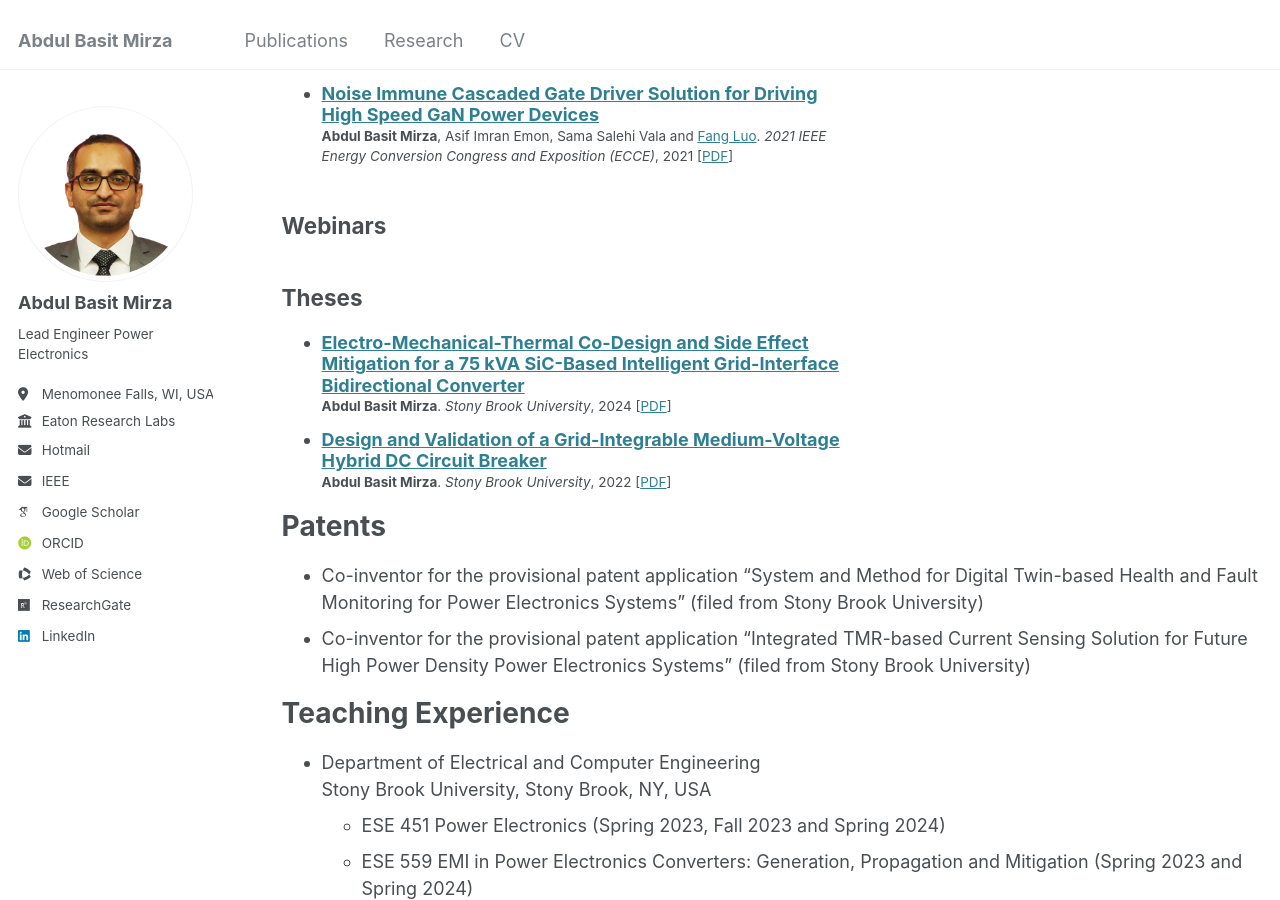
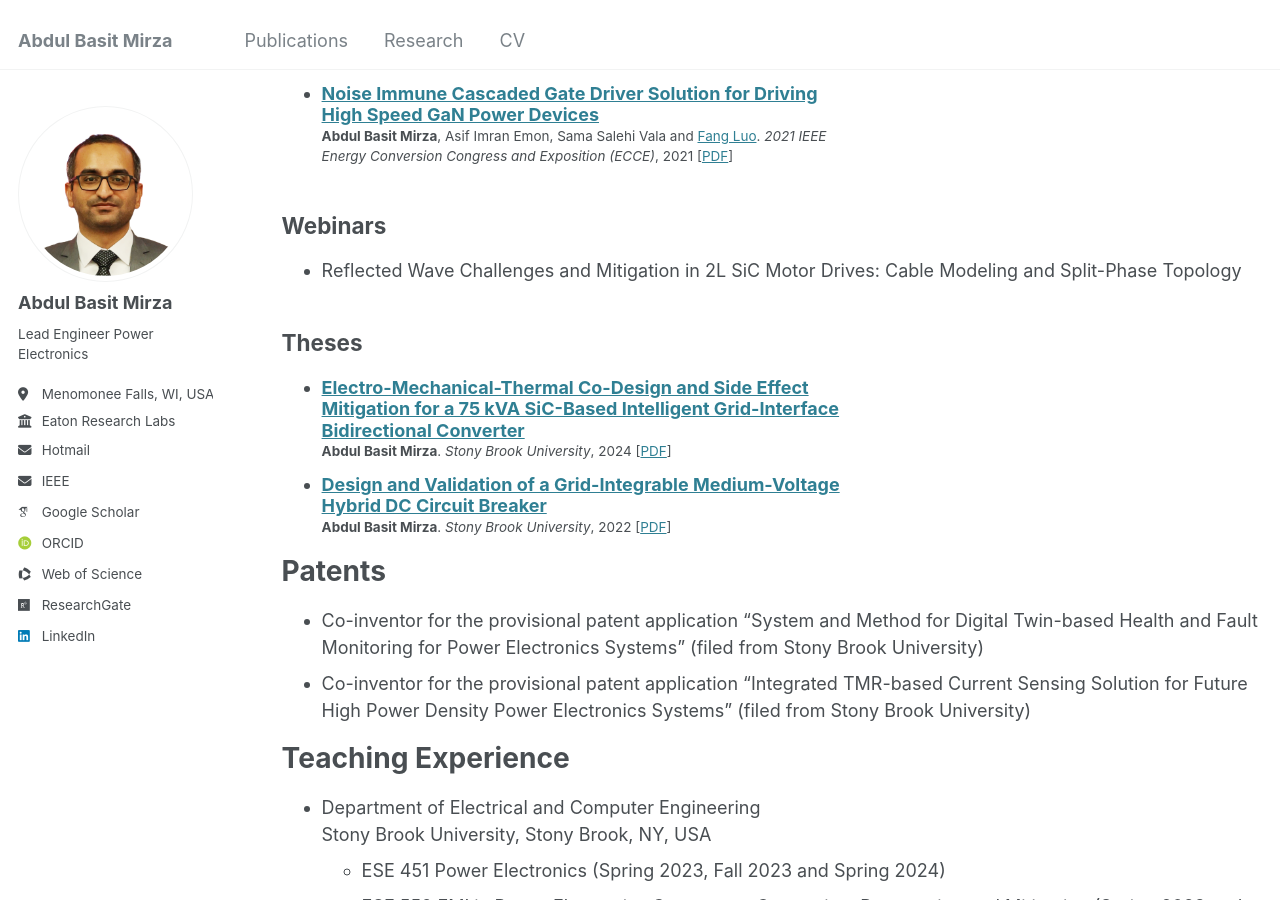
Before and after one commit to AbdulBasitMirza/abdulbasitmirza.github.io, a Jekyll site: the page built from _pages/cv.md, in a window 1280 px wide and 900 px high, scrolled down 3444 px. Built offline with Jekyll 4.4.1, drawn with Linux system fonts in a browser that asks for light colours; some web fonts are replaced.

Commit message:
Update cv.md

```diff
--- a/_pages/cv.md
+++ b/_pages/cv.md
@@ -81,7 +81,7 @@ Conference Papers
 
 Webinars
 -----
-
+* Reflected Wave Challenges and Mitigation in 2L SiC Motor Drives: Cable Modeling and Split-Phase Topology
 
 Theses
 -----
```
